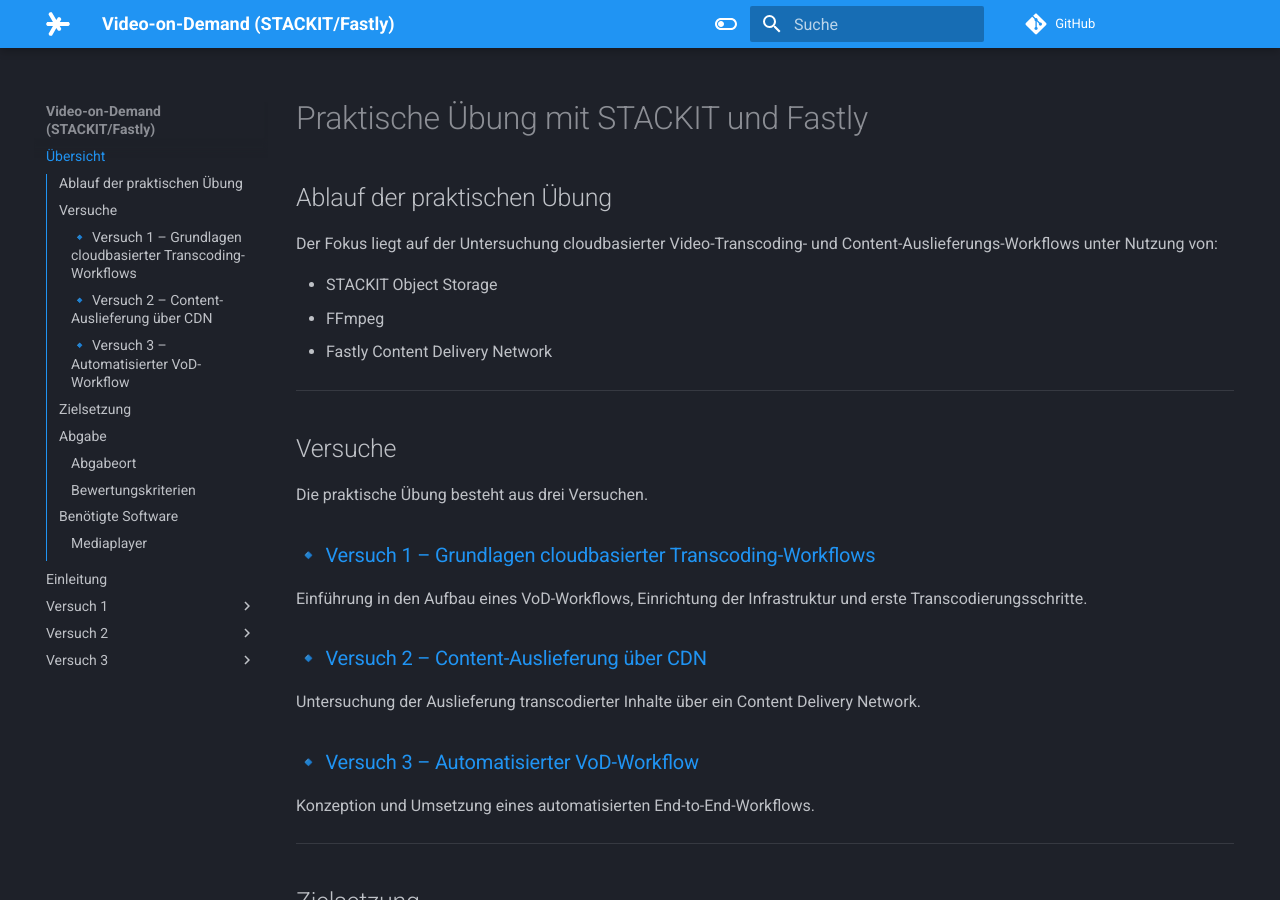
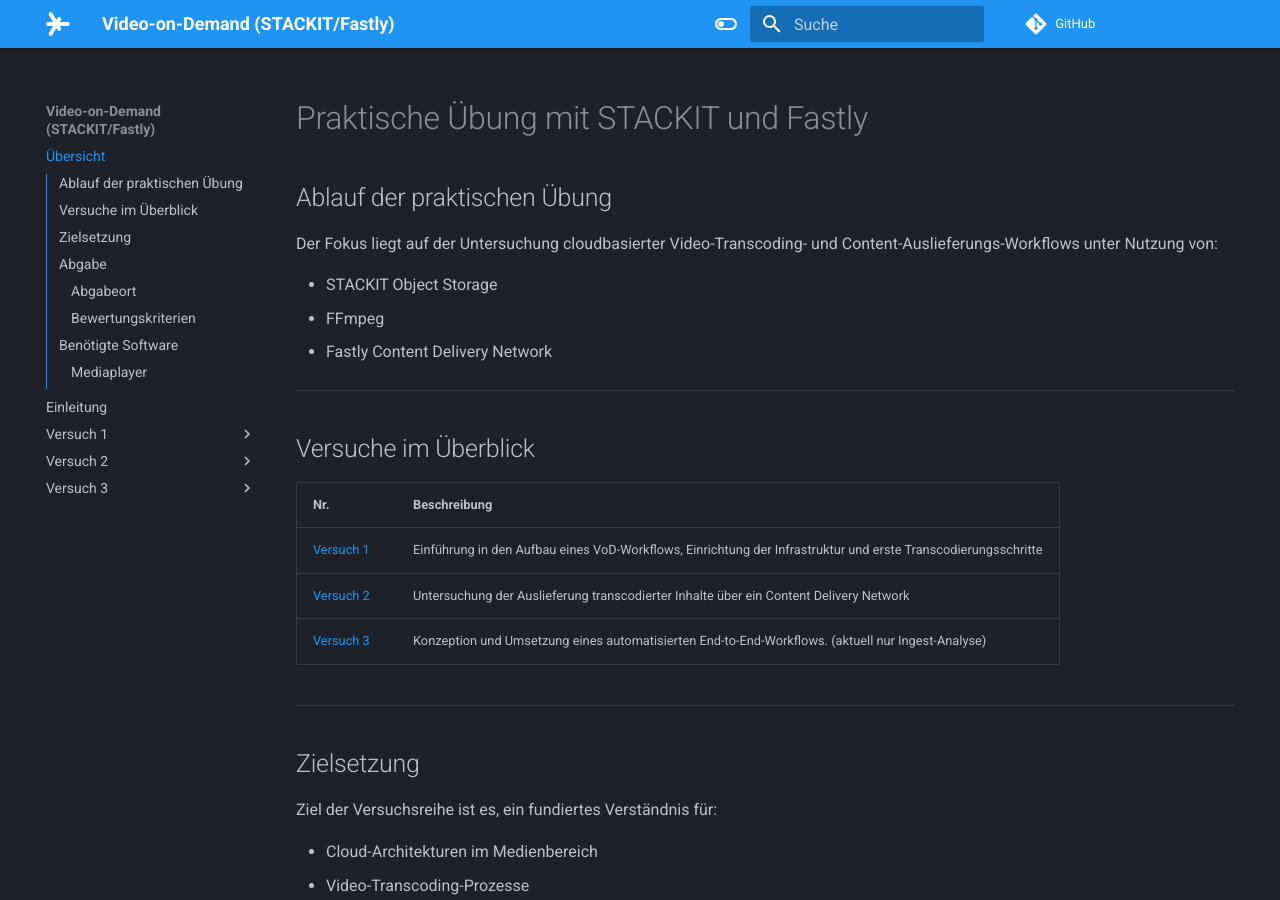
Before and after one commit to wruppelx/mvs-stackit-exercise, an MkDocs documentation site: the page built from docs/index.md, in a window 1280 px wide and 900 px high. Built offline with MkDocs 1.6.1 and Material for MkDocs 9.7.7, drawn with Linux system fonts in a browser that asks for light colours; plug-ins that fetch from the network failed and are left out; comment, search, counter and statistics services are not loaded.

Commit message:
index fixed

```diff
--- a/docs/index.md
+++ b/docs/index.md
@@ -10,18 +10,15 @@
 
 ---
 
-## Versuche
+## Versuche im Überblick
 
-Die praktische Übung besteht aus drei Versuchen.
+| Nr.                                    | Beschreibung
+| -------------------------------------- | -------------------------------------------------------- |
+| [Versuch 1](./versuch1/01-einfuehrung) | Einführung in den Aufbau eines VoD-Workflows, Einrichtung der Infrastruktur und erste Transcodierungsschritte        |
+| [Versuch 2](./versuch2/01-einfuehrung) | Untersuchung der Auslieferung transcodierter Inhalte über ein Content Delivery Network                   |
+| [Versuch 3](./versuch3/02-Ingest_Analyse.md) | Konzeption und Umsetzung eines automatisierten End-to-End-Workflows.  (aktuell nur Ingest-Analyse)       |
 
-### 🔹 [Versuch 1 – Grundlagen cloudbasierter Transcoding-Workflows](versuch1/)
-Einführung in den Aufbau eines VoD-Workflows, Einrichtung der Infrastruktur und erste Transcodierungsschritte.
 
-### 🔹 [Versuch 2 – Content-Auslieferung über CDN](versuch2/)
-Untersuchung der Auslieferung transcodierter Inhalte über ein Content Delivery Network.
-
-### 🔹 [Versuch 3 – Automatisierter VoD-Workflow](versuch3/)
-Konzeption und Umsetzung eines automatisierten End-to-End-Workflows.
 
 ---
 
```
